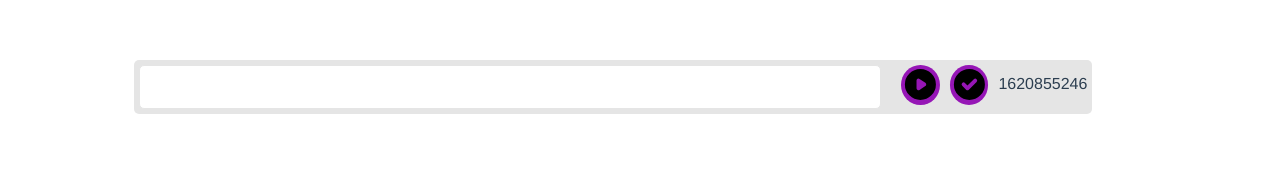
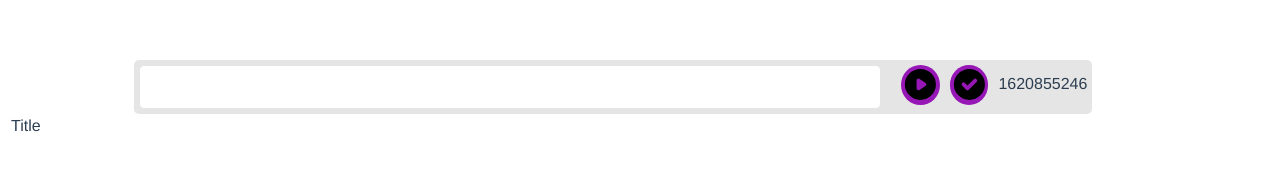
Before and after one commit to Thaekeh/toggl-timer-vue3, a Vue app: page / in a window 1280 px wide. Shown: the top 188 px of the page. Built offline with nearby package versions, Linux system fonts and the light colour scheme.

Commit message:
Added saved sessions

```diff
--- a/src/App.vue
+++ b/src/App.vue
@@ -1,14 +1,19 @@
 <template>
+<div id="app">
   <TimerBar />
+  <SavedSessions />
+</div>
 </template>
 
 <script>
 import TimerBar from './components/TimerBar.vue'
+import SavedSessions from './components/SavedSessions.vue'
 
 export default {
   name: 'App',
   components: {
-    TimerBar
+    TimerBar,
+    SavedSessions
   }
 }
 </script>
--- /dev/null
+++ b/src/components/SavedSessions.vue
@@ -0,0 +1,15 @@
+<template>
+    <div>
+        <table>
+            <td>
+                Title
+            </td>
+        </table>
+    </div>
+</template>
+
+<script>
+export default {
+    name: 'SavedSessions'
+}
+</script>
```
